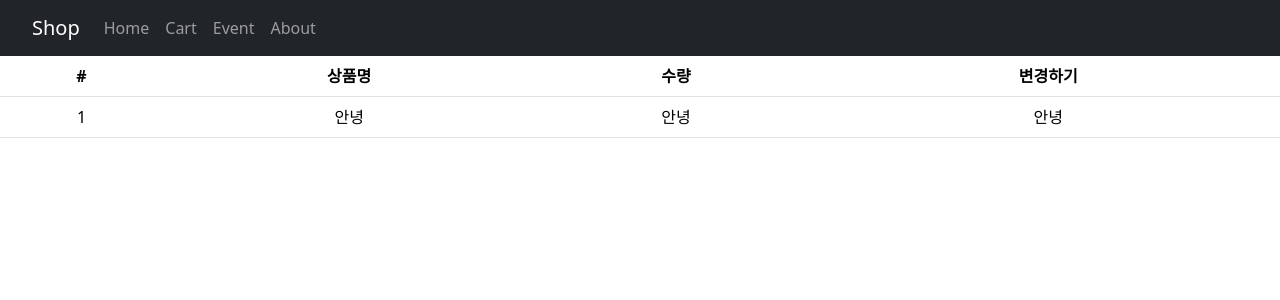
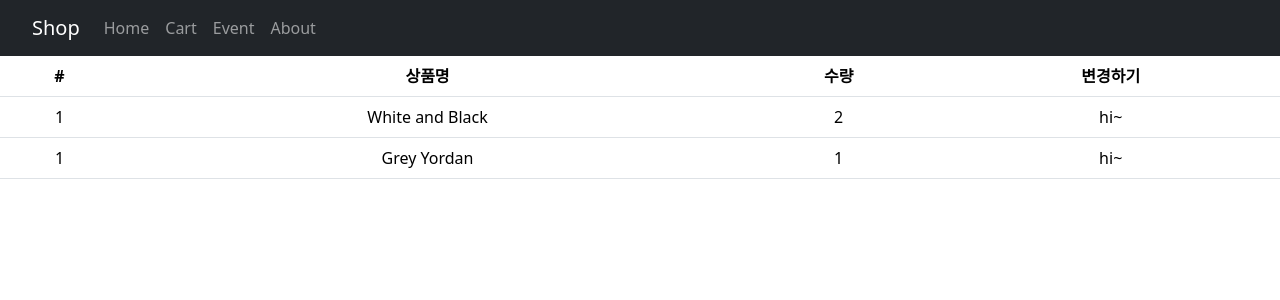
Before and after one commit to mushroom7371/reactStudy, a React (Create React App) app: page /cart in a window 1280 px wide. Shown: the top 300 px of the page. Built offline with nearby package versions, Linux system fonts and the light colour scheme.

Commit message:
FEAT: redux를 사용한 cart 데이터 전달 및 바인딩

```diff
--- a/src/pages/Cart.js
+++ b/src/pages/Cart.js
@@ -1,6 +1,11 @@
 import { Table } from "react-bootstrap";
+import { useSelector } from "react-redux";
 
 function Cart() {
+  let product = useSelector((state) => {
+    return state.product;
+  });
+
   return (
     <div>
       <Table>
@@ -13,16 +18,24 @@ function Cart() {
           </tr>
         </thead>
         <tbody>
-          <tr>
-            <td>1</td>
-            <td>안녕</td>
-            <td>안녕</td>
-            <td>안녕</td>
-          </tr>
+          {product.map((product, i) => {
+            return <TableRow key={i} product={product} />;
+          })}
         </tbody>
       </Table>
     </div>
   );
 }
 
+function TableRow(product) {
+  return (
+    <tr>
+      <td>1</td>
+      <td>{product.product.name}</td>
+      <td>{product.product.count}</td>
+      <td>hi~</td>
+    </tr>
+  );
+}
+
 export default Cart;
--- a/src/store.js
+++ b/src/store.js
@@ -1,5 +1,27 @@
-import { configureStore } from "@reduxjs/toolkit";
+import { configureStore, createSlice } from "@reduxjs/toolkit";
+
+let user = createSlice({
+  name: "user",
+  initialState: "kim",
+});
+
+let stock = createSlice({
+  name: "stock",
+  initialState: [10, 11, 12],
+});
+
+let product = createSlice({
+  name: "product",
+  initialState: [
+    { id: 0, name: "White and Black", count: 2 },
+    { id: 2, name: "Grey Yordan", count: 1 },
+  ],
+});
 
 export default configureStore({
-  reducer: {},
+  reducer: {
+    user: user.reducer,
+    stock: stock.reducer,
+    product: product.reducer,
+  },
 });
```
